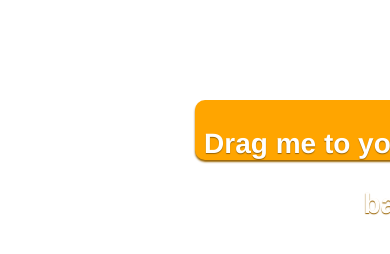
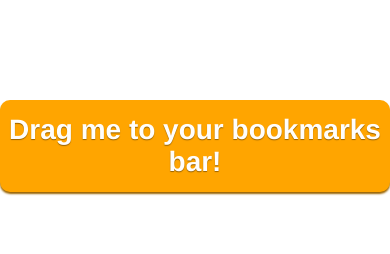
Before and after one commit to wpears/spree, a plain HTML site: page index.html in a window 390 px wide. Drawn offline with Linux system fonts and the light colour scheme.

Commit message:
mobile updated

```diff
--- a/index.html
+++ b/index.html
@@ -3,8 +3,6 @@
    -moz-box-sizing:border-box;
     box-sizing:border-box;
     width:500px;
-    height:60px;
-    line-height: 60px;
     text-align: center;
     font-size: 28px;
     text-shadow: 0 1px 1px #996300;
@@ -21,10 +19,14 @@
     margin-left: -256px;
     text-decoration: none;
   }
+  a:hover{
+    background:#FFB733;
+  }
 @media (max-width: 500px) {
   a{
     margin-left:0;
     width:100%;
+    left:0;
   }
 }
 </style>
```
